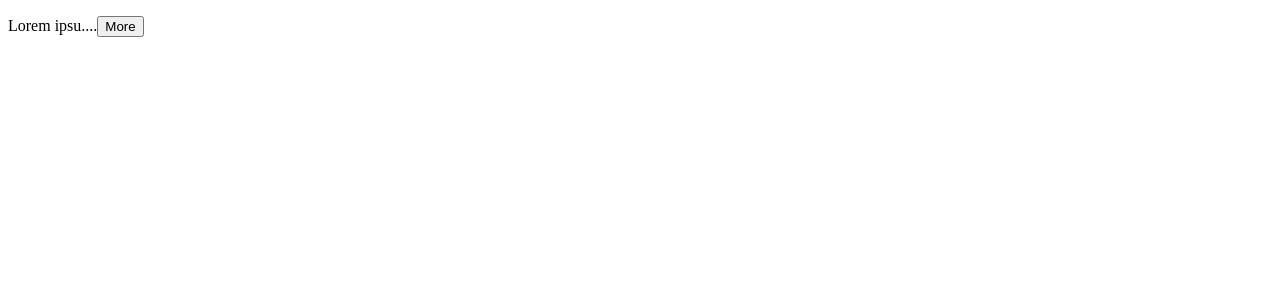
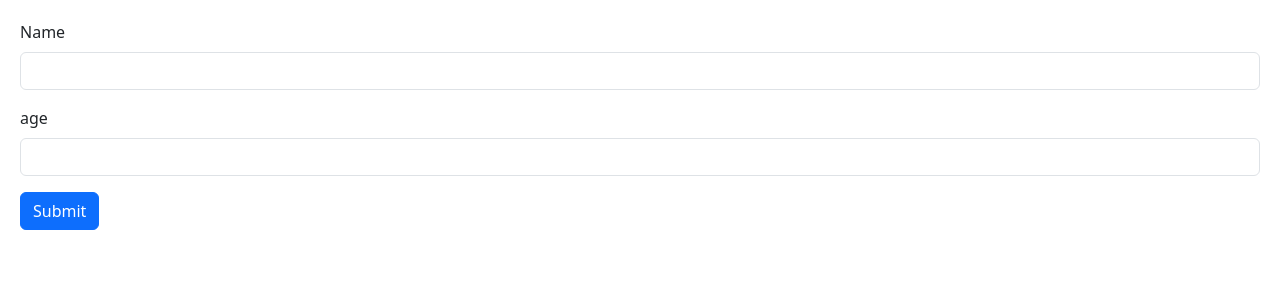
Before and after one commit to Demo-23home/React_practicing, a React (Vite) app in the folder react_app/: page / in a window 1280 px wide. Shown: the top 300 px of the page. Built offline with nearby package versions, Linux system fonts and the light colour scheme.

Commit message:
Building forms, handling Submittion

```diff
--- a/react_app/src/App.tsx
+++ b/react_app/src/App.tsx
@@ -1,22 +1,10 @@
 import { useState } from "react";
-import { ExpandbleText } from "./components/ExpandbleText";
+import { Form } from "./components/Form";
 
 function App() {
   return (
     <div>
-      <ExpandbleText maxChars={10}>
-        Lorem ipsum dolor sit amet consectetur adipisicing elit. Deleniti, aut
-        quisquam doloribus aliquid accusamus excepturi harum soluta, debitis
-        minima itaque quis sint expedita magnam sequi est iure omnis voluptas!
-        Minima, quam ut deserunt ad dolor cumque dicta inventore maxime at
-        laboriosam quia, nam earum necessitatibus nemo saepe adipisci iste
-        explicabo hic error libero! Odio vel beatae reiciendis? Tenetur minus
-        consectetur consequatur impedit laboriosam doloremque, doloribus et
-        sequi, perspiciatis eos voluptatibus, dolor ex officia! Porro eaque quos
-        ipsum deserunt expedita totam, suscipit enim. Eveniet officia corporis
-        exercitationem magnam sit molestiae, fugiat, porro omnis in similique
-        placeat eaque commodi quaerat at qui.
-      </ExpandbleText>
+      <Form></Form>
     </div>
   );
 }
--- /dev/null
+++ b/react_app/src/components/Form.tsx
@@ -0,0 +1,29 @@
+import React from "react";
+import { FormEvent } from "react";
+
+export const Form = () => {
+  const handleSubmit = (event:FormEvent) => {
+    event.preventDefault();
+    console.log("Submitted");
+  };
+
+  return (
+    <form onSubmit={handleSubmit}>
+      <div className="mb-3">
+        <label htmlFor="name" className="form-label">
+          Name
+        </label>
+        <input id="name" type="text" className="form-control" />
+      </div>
+      <div className="mb-3">
+        <label htmlFor="age" className="form-label">
+          age
+        </label>
+        <input id="age" type="number" className="form-control" />
+      </div>
+      <button className="btn btn-primary" type="submit">
+        Submit
+      </button>
+    </form>
+  );
+};
--- /dev/null
+++ b/react_app/src/components/index.css
@@ -0,0 +1,3 @@
+/* body{
+    padding: 20px;
+} */
--- /dev/null
+++ b/react_app/src/form.css
@@ -0,0 +1,3 @@
+body{
+    padding:20px;
+}
--- a/react_app/src/main.tsx
+++ b/react_app/src/main.tsx
@@ -1,7 +1,9 @@
 import React from 'react'
 import ReactDOM from 'react-dom/client'
 import App from './App'
-// import 'bootstrap/dist/css/bootstrap.css'
+import 'bootstrap/dist/css/bootstrap.css'
+// import "./index.css"
+import "./form.css"
 
 ReactDOM.createRoot(document.getElementById('root') as HTMLElement).render(
   <React.StrictMode>
```
